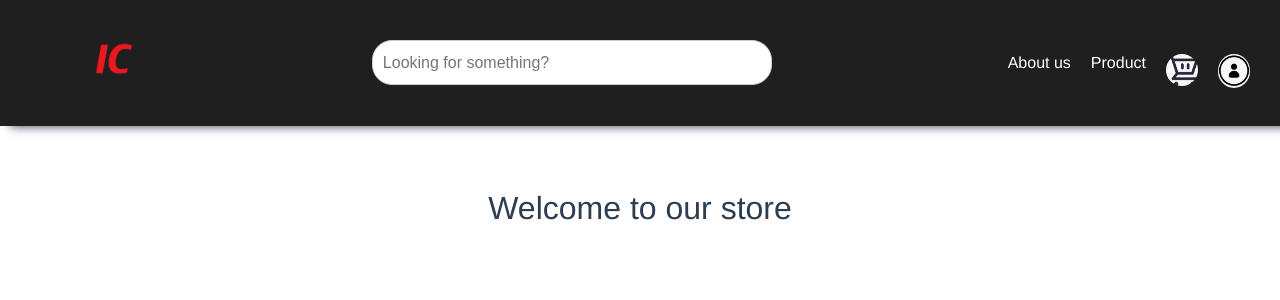
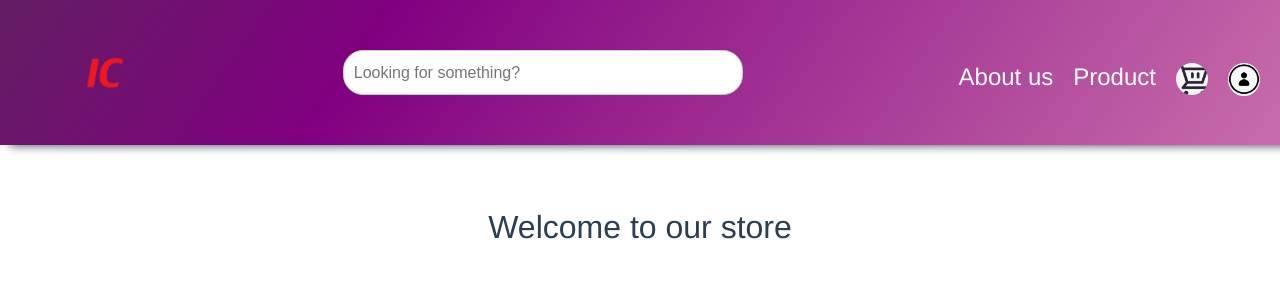
Before and after one commit to UnknownIsaac/Practica-Final, a Vue app in the folder shop/: page / in a window 1280 px wide. Shown: the top 300 px of the page. Built offline with nearby package versions, Linux system fonts and the light colour scheme.

Commit message:
do not push

```diff
--- a/shop/src/App.vue
+++ b/shop/src/App.vue
@@ -26,7 +26,6 @@
 
 <style>
 @import "animate.css";
-
 #app {
   font-family: Avenir, Helvetica, Arial, sans-serif;
   -webkit-font-smoothing: antialiased;
@@ -38,11 +37,33 @@
 #nav {
   background-color: #201f1f;
   color: #fff;
-  padding: 20px;
+  padding: 10px;
   display: flex;
   justify-content: space-between;
   align-items: center;
+  display: flex;
+  align-items: center;
+  font-size: 25px;
+  height: 10%;
+  background-image: linear-gradient(125deg, aqua, green, purple, pink);
+  background-size: 400%;
+  animation: bgmove 20s infinite;
 }
+@keyframes bgmove {
+  0% {
+    background-position: 0% 50%;
+
+  }
+
+  50% {
+    background-position: 100% 50%;
+
+  }
+  100%{
+    background-position: 0% 50%;
+  }
+}
+
 
 nav ul {
   list-style: none;
@@ -74,7 +95,7 @@ nav ul {
 }
 
 nav li {
-  font-size: 1rem;
+  font-size: 1.5rem;
   margin: 0 10px -20px;
 }
 
@@ -127,5 +148,4 @@ a:link {
 a:hover {
   color: rgba(179, 177, 177, 0.281);
 }
-
 </style>
```
